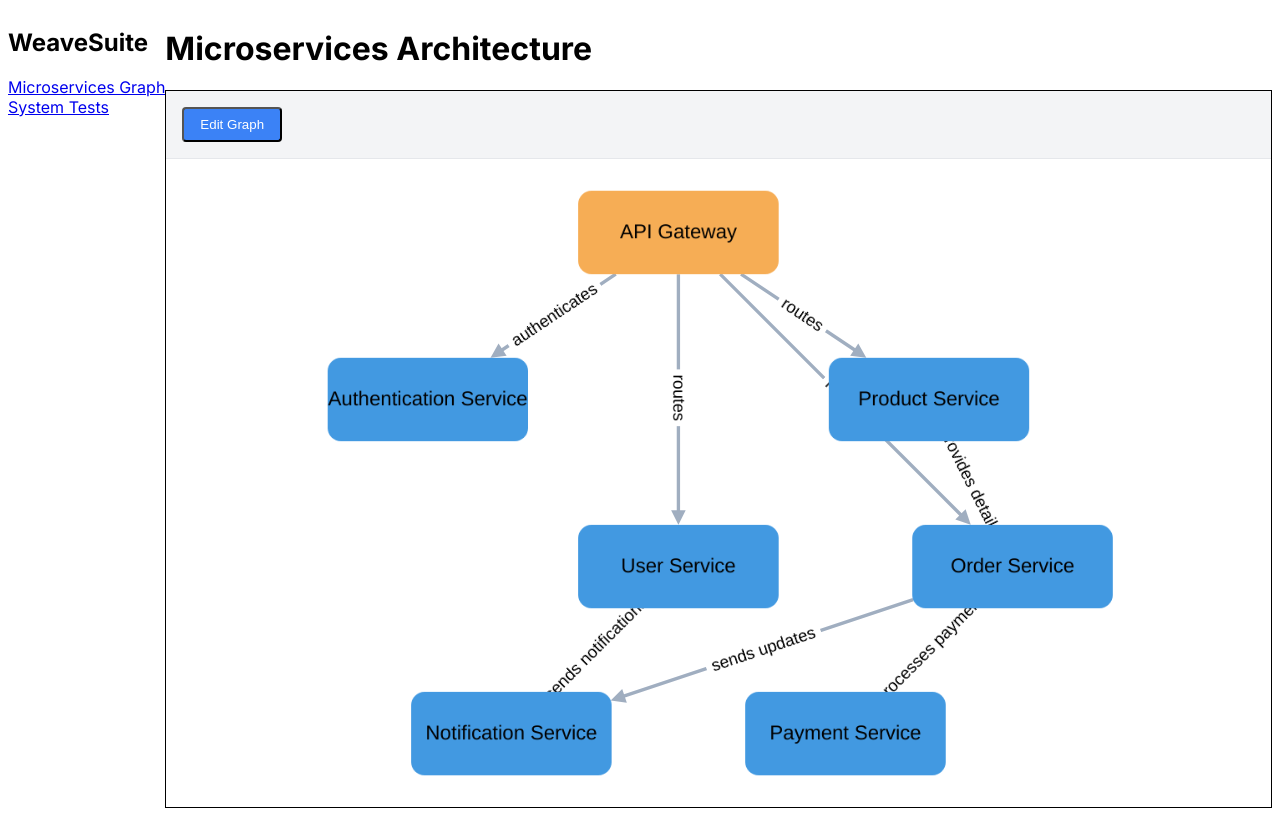
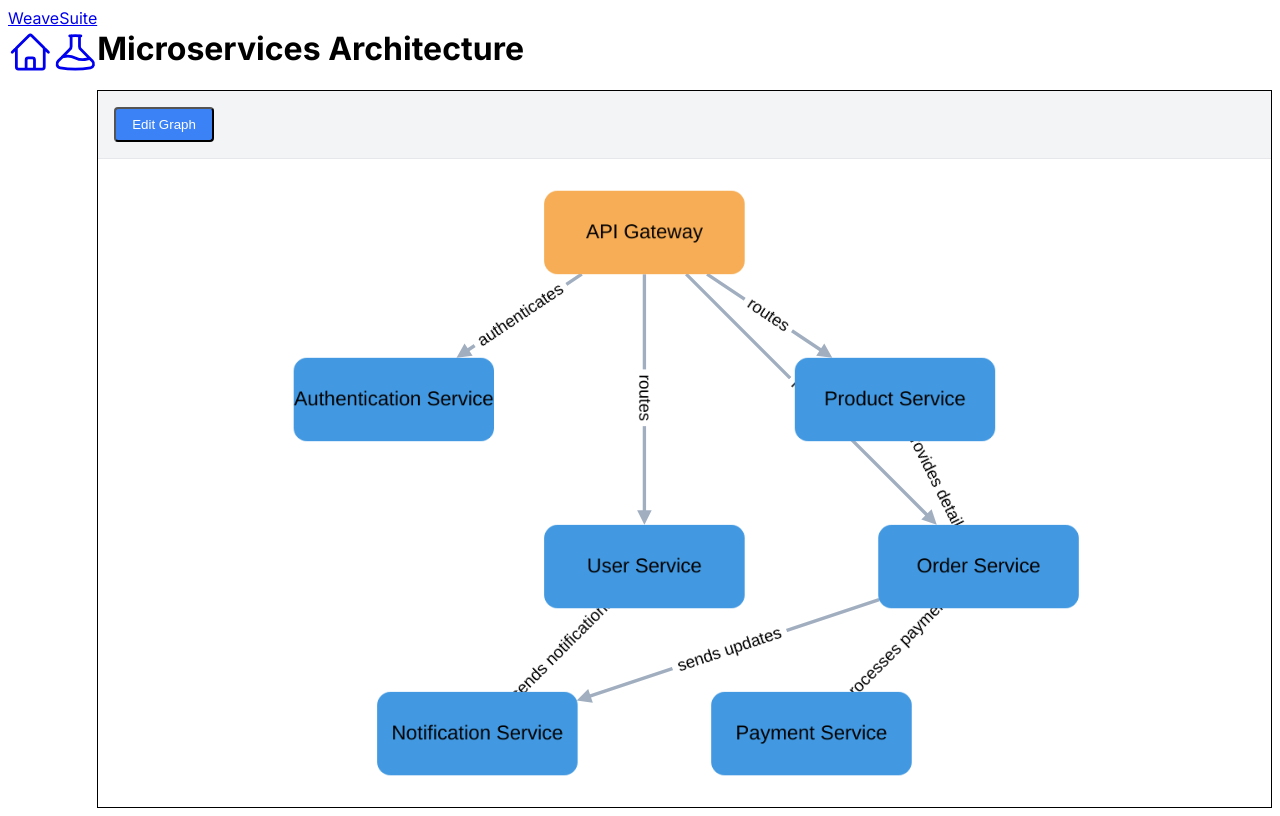
Before and after one commit to Faxatos/WeaveSuite, a Next.js app in the folder WeaveSuiteUI/: page / in a window 1280 px wide. Built offline with nearby package versions, Linux system fonts and the light colour scheme.

Commit message:
edited sidenav, still to fix it

```diff
--- /dev/null
+++ b/WeaveSuiteUI/app/components/NavLinks.tsx
@@ -0,0 +1,44 @@
+'use client';
+
+import {
+  HomeIcon,
+  BeakerIcon
+} from '@heroicons/react/24/outline';
+import Link from 'next/link';
+import { usePathname } from 'next/navigation';
+import clsx from 'clsx';
+
+// Define the navigation links
+const links = [
+  { name: 'Microservices', href: '/', icon: HomeIcon },
+  { name: 'System Tests', href: '/tests', icon: BeakerIcon },
+];
+
+export default function NavLinks() {
+  const pathname = usePathname();
+
+  return (
+    <>
+      {links.map((link) => {
+        const LinkIcon = link.icon;
+        const isActive = pathname === link.href;
+
+        return (
+          <Link
+            key={link.name}
+            href={link.href}
+            className={clsx(
+              'flex h-[48px] grow items-center justify-center gap-2 rounded-md bg-gray-50 p-3 text-sm font-medium hover:bg-sky-100 hover:text-blue-600 md:flex-none md:justify-start md:p-2 md:px-3',
+              {
+                'bg-sky-100 text-blue-600': isActive,
+              }
+            )}
+          >
+            <LinkIcon className="w-6" />
+            <p className="hidden md:block">{link.name}</p>
+          </Link>
+        );
+      })}
+    </>
+  );
+}
--- /dev/null
+++ b/WeaveSuiteUI/app/components/SideNav.tsx
@@ -0,0 +1,21 @@
+import Link from 'next/link';
+import NavLinks from '@/app/components/NavLinks';
+
+export default function SideNav() {
+  return (
+    <div className="flex h-full flex-col px-3 py-4 md:px-2">
+      <Link
+        className="mb-2 flex h-20 items-center justify-start rounded-md bg-blue-600 p-4 md:h-40"
+        href="/"
+      >
+        <div className="w-full sm:w-auto">
+          WeaveSuite
+        </div>
+      </Link>
+      <div className="flex grow flex-row justify-between space-x-2 md:flex-col md:space-x-0 md:space-y-2">
+        <NavLinks />
+        <div className="hidden h-auto w-full grow rounded-md bg-gray-50 md:block"></div>
+      </div>
+    </div>
+  );
+}
--- a/WeaveSuiteUI/app/components/Sidebar.tsx
+++ /dev/null
@@ -1,28 +0,0 @@
-'use client';
-
-import Link from 'next/link';
-import { usePathname } from 'next/navigation';
-
-export default function Sidebar() {
-  const pathname = usePathname();
-
-  const isActive = (path: string): string => {
-    if (path === '/' && pathname === '/') return 'bg-gray-700';
-    if (path === '/tests' && pathname === '/tests') return 'bg-gray-700';
-    return '';
-  };
-
-  return (
-    <div className="bg-gray-800 text-white w-64 p-4 h-full">
-      <h2 className="text-2xl font-bold mb-6">WeaveSuite</h2>
-      <nav className="space-y-2">
-        <Link href="/" className={`block p-3 rounded hover:bg-gray-700 ${isActive('/')}`}>
-          Microservices Graph
-        </Link>
-        <Link href="/tests" className={`block p-3 rounded hover:bg-gray-700 ${isActive('/tests')}`}>
-          System Tests
-        </Link>
-      </nav>
-    </div>
-  );
-}
--- a/WeaveSuiteUI/app/layout.tsx
+++ b/WeaveSuiteUI/app/layout.tsx
@@ -1,7 +1,7 @@
 import type { Metadata } from 'next'
 import { Inter } from 'next/font/google'
 import './globals.css'
-import Sidebar from './components/Sidebar'
+import SideNav from './components/SideNav'
 
 const inter = Inter({ subsets: ['latin'] })
 
@@ -19,7 +19,7 @@
     <html lang="en">
       <body className={inter.className}>
         <div className="flex h-screen bg-gray-100">
-          <Sidebar />
+          <SideNav />
           <main className="flex-1 p-6 overflow-auto">
             {children}
           </main>
--- a/WeaveSuiteUI/package.json
+++ b/WeaveSuiteUI/package.json
@@ -9,6 +9,8 @@
     "lint": "next lint"
   },
   "dependencies": {
+    "@heroicons/react": "^2.2.0",
+    "clsx": "^2.1.1",
     "cytoscape": "^3.31.2",
     "d3": "^7.9.0",
     "next": "15.3.0",
```
Also changed, not shown: 1 other file (tests, documents, lock files or other folders).
